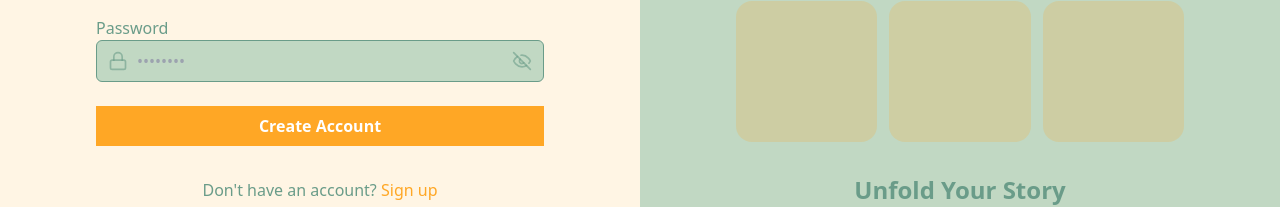
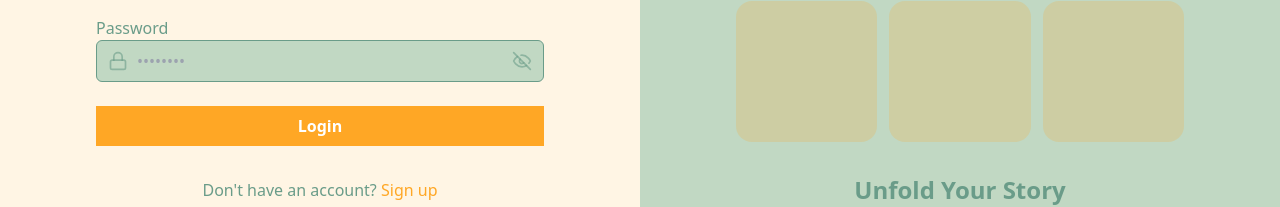
Before and after one commit to ManasMahato-0/StoryHub, a React (Vite) app in the folder frontend/: page /signin in a window 1280 px wide. Shown: the part 418-625 px from the top of the page. Built offline with nearby package versions, Linux system fonts and the light colour scheme.

Commit message:
Added back to signin

```diff
--- a/frontend/src/Pages/Home.jsx
+++ b/frontend/src/Pages/Home.jsx
@@ -1,13 +1,24 @@
-import React, { useState } from 'react';
+import React, { useState, useEffect } from 'react';
+import { useNavigate } from 'react-router-dom';
 import { Book, Search, User, ChevronDown, Plus, Check, X, Clock } from 'lucide-react';
 import { SectionCard } from '../components/SectionCard';
 import { Navbar } from '../components/navbar';
 import { Default } from './Default';
-export function Home(){
+
+export function Home() {
+    const navigate = useNavigate();
+
+    useEffect(() => {
+        const token = localStorage.getItem('token');
+        if (!token) {
+            navigate('/signin');
+        }
+    }, [navigate]);
+
     return (
         <div className="min-h-screen bg-cover bg-center bg-fixed"
          style={{
-           backgroundImage:"url('/colorbg.jpeg')" ,
+           backgroundImage: "url('/colorbg.jpeg')",
          }}>
       <Navbar />
 
--- a/frontend/src/Pages/Signin.jsx
+++ b/frontend/src/Pages/Signin.jsx
@@ -106,7 +106,7 @@ export function Signin() {
 
             {/* Signup Button */}
             <button type="submit" className="btn w-full bg-[#FFA725] text-white font-bold hover:bg-[#e6951c] p-2" disabled={loading}>
-              {loading ? "Creating Account..." : "Create Account"}
+              {loading ? "Logging in..." : "Login"}
             </button>
           </form>
 
```
